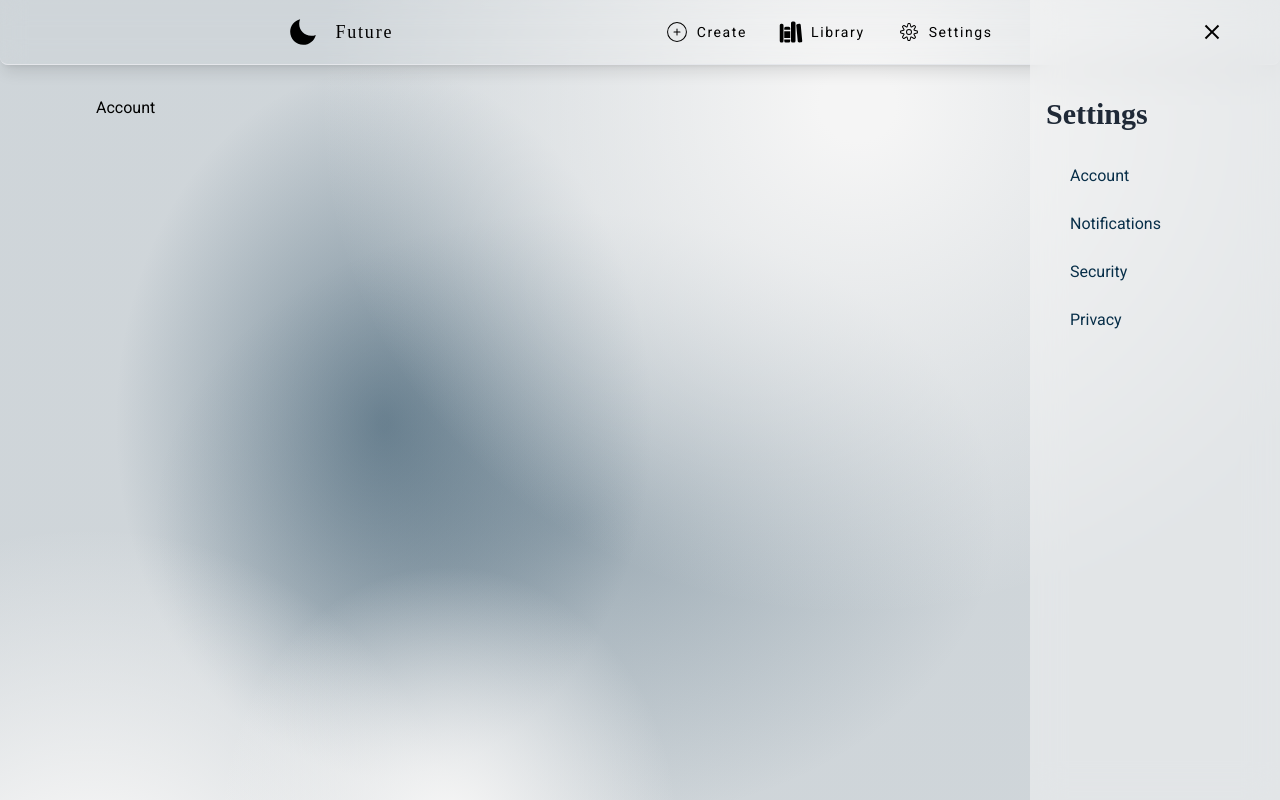
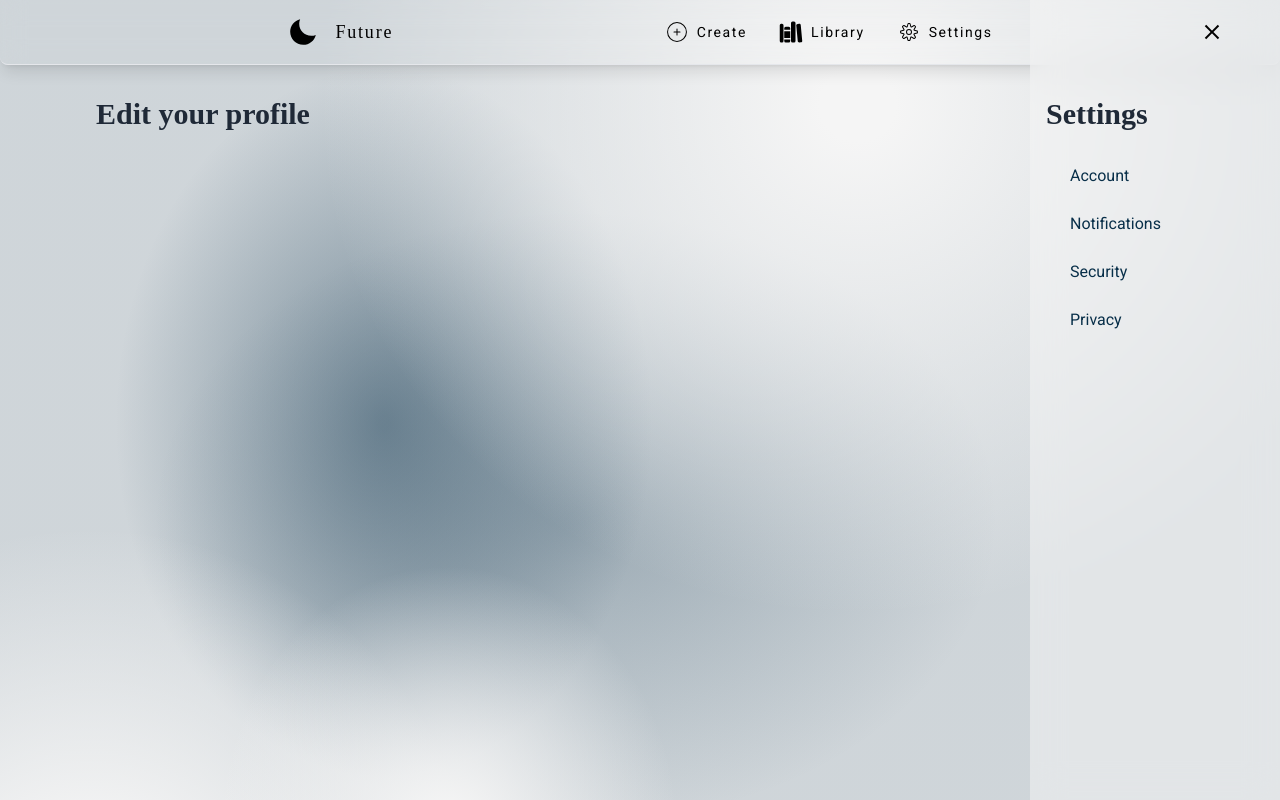
Before and after one commit to pawelek7k/future, a Next.js app: page /settings/account in a window 1280 px wide. Shown: the top 800 px of the page. Built offline with nearby package versions, Linux system fonts and the light colour scheme; a web font is replaced by a local one.

Commit message:
Update Account.tsx

```diff
--- a/app/components/settings/Account.tsx
+++ b/app/components/settings/Account.tsx
@@ -1,3 +1,5 @@
+import { FirstHeading } from "../global/Heading";
+
 export const AccountContainer = () => {
-  return <h1>Account</h1>;
+  return <FirstHeading>Edit your profile</FirstHeading>;
 };
```
